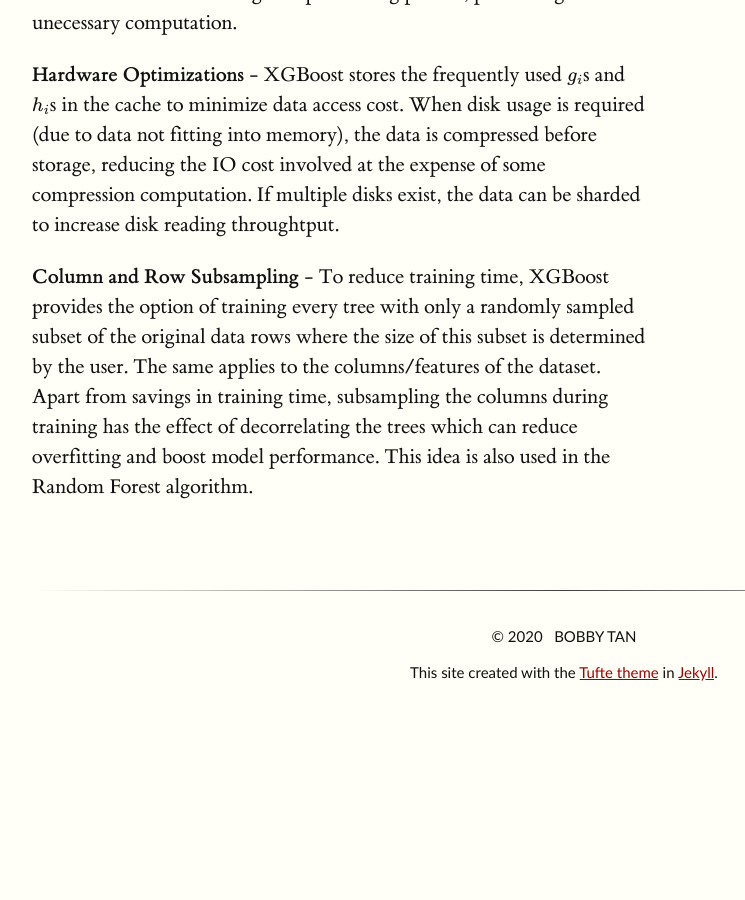
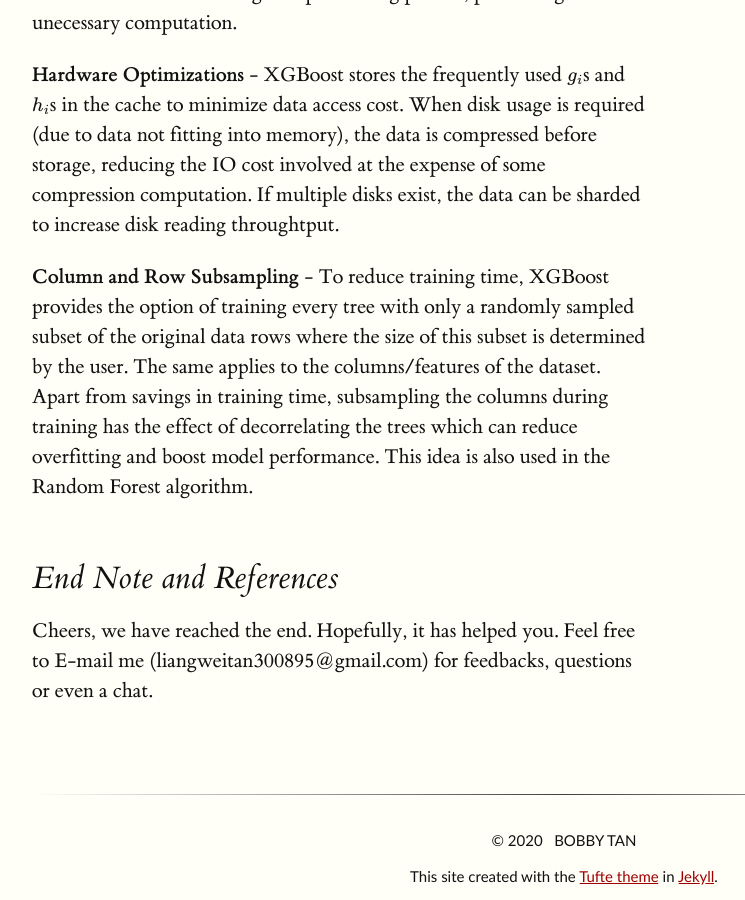
Before and after one commit to bobby-tan/bobby-tan.github.io, a Jekyll site: the page built from _posts/2020-05-11-A-Short-Introduction-to-XGBoost.md, in a window 1280 px wide and 900 px high, scrolled down 6070 px. Shown: the whole window, without its empty margins (128-873 px from the left). Built offline with Jekyll 4.4.1, drawn with Linux system fonts in a browser that asks for light colours; formulas are drawn with MathJax 3; before the commit the page ends 6766 px from its top, so only the background shows below that; some of the changed text lies outside the part shown.

Commit message:
doing optimizations, finished added endnotes and some other stuff

```diff
--- a/_posts/2020-05-11-A-Short-Introduction-to-XGBoost.md
+++ b/_posts/2020-05-11-A-Short-Introduction-to-XGBoost.md
@@ -122,3 +122,8 @@ Here are interesting optimizations used by XGBoost to increase training speed an
 **Hardware Optimizations** - XGBoost stores the frequently used $$ g_i $$s and $$ h_i $$s in the cache to minimize data access cost. When disk usage is required (due to data not fitting into memory), the data is compressed before storage, reducing the IO cost involved at the expense of some compression computation. If multiple disks exist, the data can be sharded to increase disk reading throughtput.
 
 **Column and Row Subsampling** - To reduce training time, XGBoost provides the option of training every tree with only a randomly sampled subset of the original data rows where the size of this subset is determined by the user. The same applies to the columns/features of the dataset. Apart from savings in training time, subsampling the columns during training has the effect of decorrelating the trees which can reduce overfitting and boost model performance. This idea is also used in the Random Forest algorithm.
+
+
+##  End Note and References
+
+Cheers, we have reached the end. Hopefully, it has helped you. Feel free to E-mail me (liangweitan300895@gmail.com) for feedbacks, questions or even a chat.
```
Also changed, not shown: other parts of _posts/2020-05-11-A-Short-Introduction-to-XGBoost.md (+1 -1 lines).
